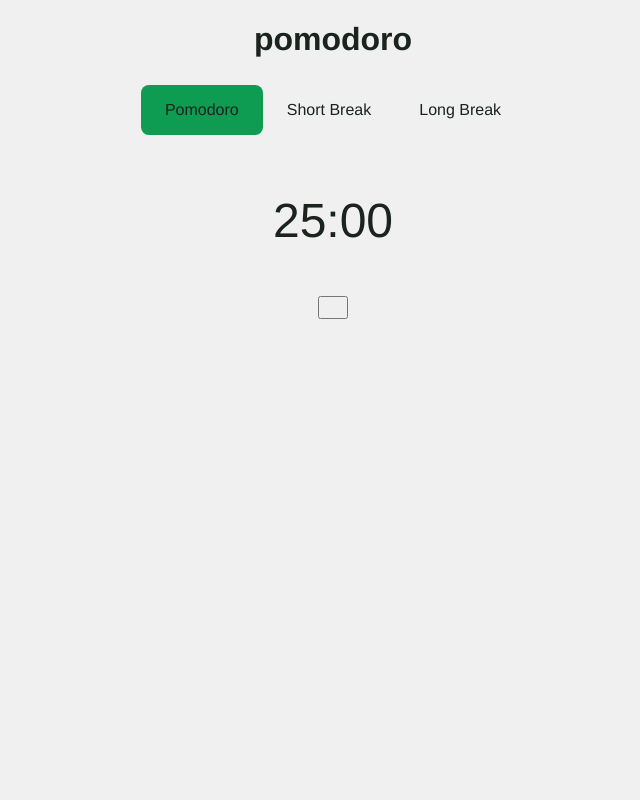
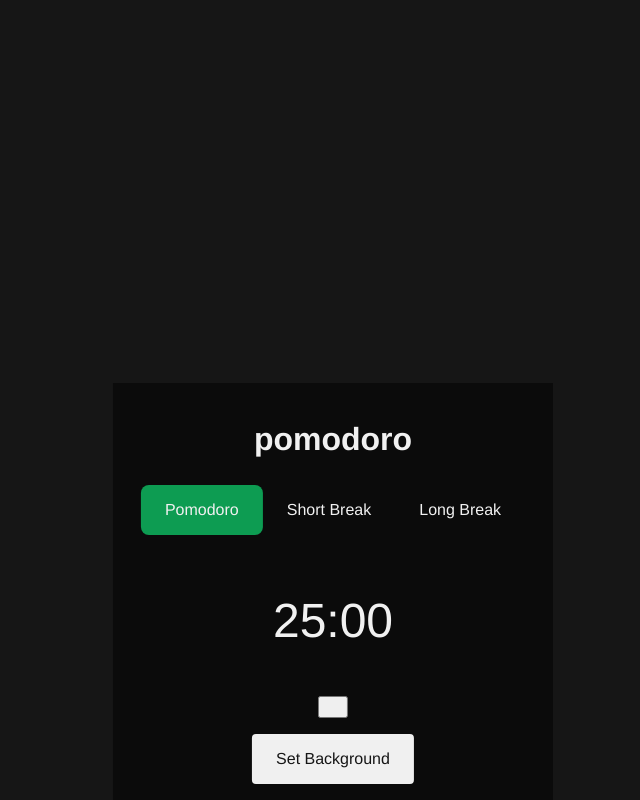
Before and after one commit to hamiltondave/pomodoro-clock, a Vue app: page / in a window 1280 px wide. Shown: the whole page, without its empty margins (307-947 px from the left). Built offline with nearby package versions, Linux system fonts and the light colour scheme; some icons are missing.

Commit message:
Add video background support

```diff
--- a/src/App.vue
+++ b/src/App.vue
@@ -1,20 +1,24 @@
 <template>
   <div id="app">
-    <main>
+    <video ref="videoRef" muted loop id="bg-video" />
+    <main id="content">
       <h1>pomodoro</h1>
       <TimerOptions v-model.number="selectedTimer" />
       <Timer :limit="timeLimits[selectedTimer]" />
+      <Settings @update-background="setBackground" />
     </main>
   </div>
 </template>
 
 <script>
+import Settings from '@/components/Settings'
 import TimerOptions from '@/components/TimerOptions'
 import Timer from '@/components/Timer'
 
 export default {
   name: 'App',
   components: {
+    Settings,
     TimerOptions,
     Timer,
   },
@@ -28,7 +32,17 @@ export default {
         short: 5,
       },
     }
-  }
+  },
+
+  methods: {
+    setBackground(file) {
+      const URL = window.URL
+      const fileUrl = URL.createObjectURL(file)
+      console.log(fileUrl)
+      this.$refs.videoRef.src = fileUrl
+      this.$refs.videoRef.play()
+    },
+  },
 }
 </script>
 
@@ -36,6 +50,31 @@ export default {
 @import '~@/styles/main.scss';
 
 #app {
+  background-color: $bg-dark;
+  position: fixed;
+  left: 0;
+  top: 0;
+  width: 100vw;
+  height: 100vh;
+}
+
+#content {
+  position: absolute;
   text-align: center;
+  background: rgba(0, 0, 0, 0.5);
+  color: #f1f1f1;
+  max-width: 32rem;
+  padding: 1rem;
+  left: 50%;
+  transform: translateX(-50%);
+  bottom: 0;
+}
+
+#bg-video {
+  position: absolute;
+  left: 50%;
+  transform: translateX(-50%);
+  bottom: 0;
+  height: 100%;
 }
 </style>
--- /dev/null
+++ b/src/components/Settings.vue
@@ -0,0 +1,63 @@
+<template>
+  <form class="settings">
+    <label class="button file">
+      Set Background
+      <input
+        class="file__input"
+        type="file"
+        accept="video/*"
+        @change="updateBackground"
+      />
+    </label>
+  </form>
+</template>
+
+<script>
+export default {
+  name: 'Settings',
+
+  methods: {
+    updateBackground(event) {
+      const fileList = event.target.files
+      console.log(fileList)
+      if (fileList.length === 1) {
+        this.$emit('update-background', fileList[0])
+      }
+    }
+  }
+}
+</script>
+
+<style scoped lang="scss">
+@import '~@/styles/_variables.scss';
+
+.settings {
+  display: block;
+  margin-top: 1rem;
+}
+
+.button {
+  display: inline-block;
+  background-color: $bg-light;
+  border-radius: 4px;
+  color: $bg-dark;
+  padding: 1rem 1.5rem;
+  cursor: pointer;
+}
+
+.file {
+  position: relative;
+
+  &__input {
+    position: absolute;
+    top: 0;
+    left: 0;
+    width: 100%;
+    height: 100%;
+    opacity: 0;
+    outline: none;
+    cursor: pointer;
+    z-index: -1;
+  }
+}
+</style>
--- a/src/styles/_colors.scss
+++ b/src/styles/_colors.scss
@@ -2,6 +2,9 @@ $green: hsl(149, 85%, 33%);
 
 $text: hsl(149, 13%, 12%);
 $field: hsl(30, 100%, 80%);
-$background: hsl(0, 0%, 94%);
+
+$bg-light: hsl(0, 0%, 94%);
+$bg-dark: #161616;
 
 $primary: $green;
+$secondary: $bg-light;
--- a/src/styles/main.scss
+++ b/src/styles/main.scss
@@ -5,5 +5,4 @@ html {
   -webkit-font-smoothing: antialiased;
   -moz-osx-font-smoothing: grayscale;
   color: $text;
-  background-color: $background;
 }
```
